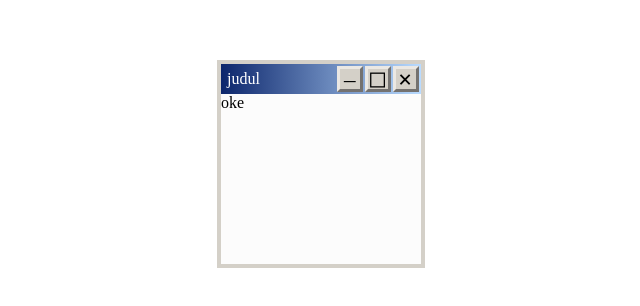
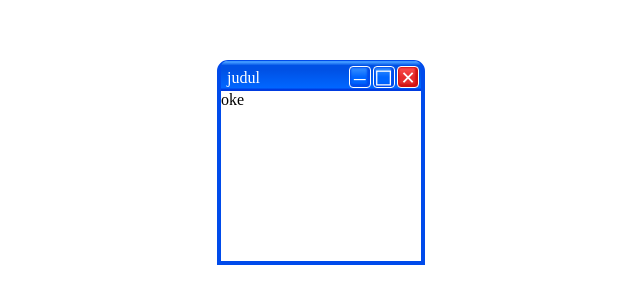
Before and after one commit to andikasujanadi/jendela-js, a plain HTML site: page index.html in a window 1280 px wide. Shown: the part 240-546 px from the top of the page, without its empty margins (323-963 px from the left). Drawn offline with Linux system fonts and the light colour scheme.

Commit message:
xp button done

```diff
--- a/index.html
+++ b/index.html
@@ -247,6 +247,75 @@
                 color: white;
                 border-radius: 6px 6px 0px 0px;
             }
+            .title{
+                padding-top: 5px;
+            }
+            .header{
+                padding-right: 0px;
+                padding-top: 3px;
+                padding-bottom: 3px;
+            }
+            .headerButtonContainer{
+                padding-top: 2px;
+                padding-right: 2px;
+                gap: 2px;
+            }
+            .headerButton{
+                width: 20px!important;
+                height: 20px!important;
+                background-color: #3a79ff;
+                background: linear-gradient(180deg, rgba(61,149,255,1) 0%, rgba(0,102,255,1) 50%);
+                border-style: solid;
+                border-width: 1px;
+                border-color: #ffffff;
+                border-radius: 4px;
+                box-shadow: #004BEB -1px -1px 2px 2px inset;
+            }
+            .headerButton:hover{
+                -webkit-filter: brightness(1.4);
+                filter: brightness(1.4);
+            }
+            .headerButton:active{
+                box-shadow: #004BEB 1px 1px 2px 2px inset;
+                -webkit-filter: brightness(0.8);
+                filter: brightness(0.8);
+            }
+            .headerButtonMinimize:after{
+                position: absolute;
+                display: inline-block;
+                content: "\005f";
+                margin-left: 4px;
+                font-size: 23px;
+                line-height: 5px;
+                color: #ffffff;
+            }
+            .headerButtonResize:after{
+                position: absolute;
+                display: inline-block;
+                content: "\25fb";
+                margin-left: 0px;
+                font-size: 23px;
+                line-height: 20px;
+                color: #ffffff;
+            }
+            .headerButtonClose{
+                background-color: #ff3a3a;
+                background: linear-gradient(180deg, rgb(255, 83, 83) 0%, rgb(229, 46, 46) 50%);
+                box-shadow: #d11212 -1px -1px 2px 2px inset;
+            }
+            .headerButtonClose:active{
+                box-shadow: #d11212 1px 1px 2px 2px inset;
+            }
+            .headerButtonClose:after{
+                position: absolute;
+                display: inline-block;
+                content: "\00d7";
+                margin-left: 3px;
+                font-size: 25px;
+                line-height: 22px;
+                color: #ffffff;
+                font-weight: 900;
+            }
         }
         .jendela-8{
             background-color: #FFFFFF;
@@ -285,7 +354,7 @@
     </style>
 </head>
 <body>
-    <div id="w1" class="jendela fixTop jendela-classic">
+    <div id="w1" class="jendela fixTop jendela-xp">
         <div class="header">
             <div class="title">
                 judul
```
